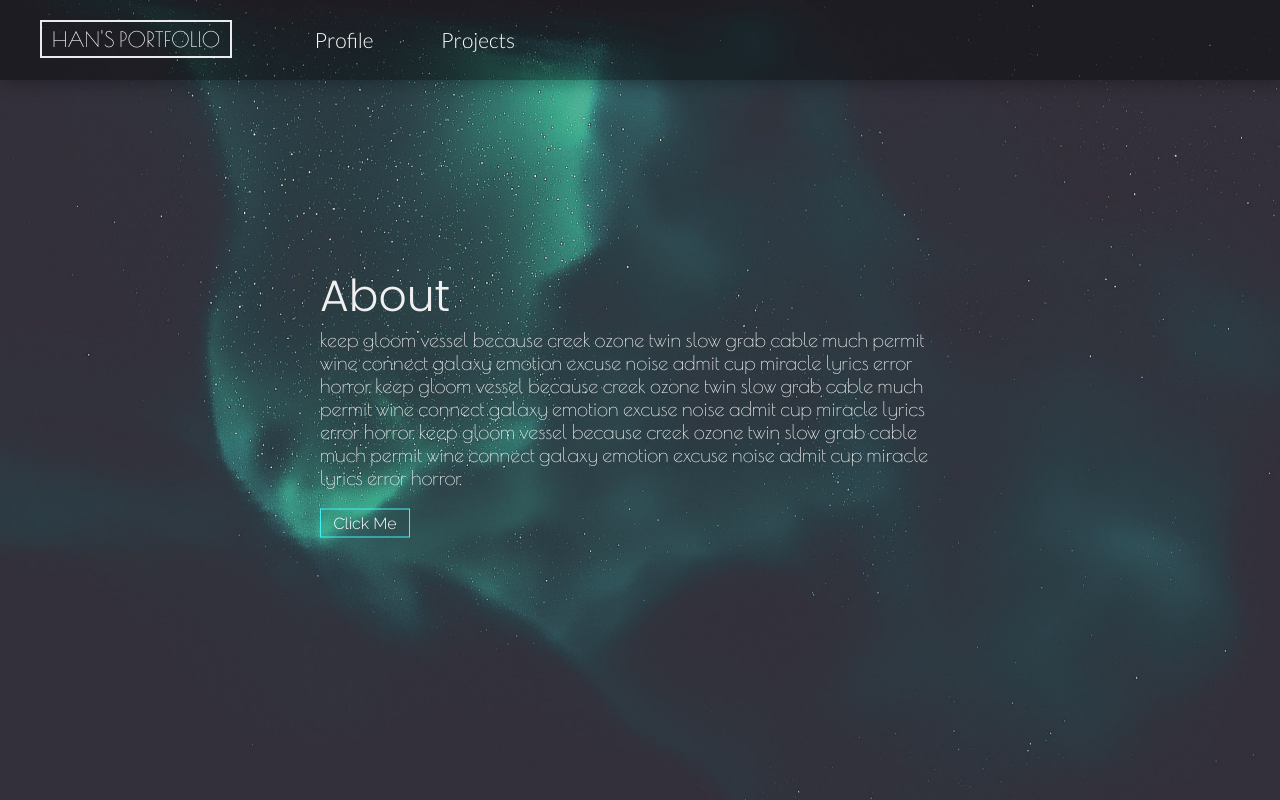
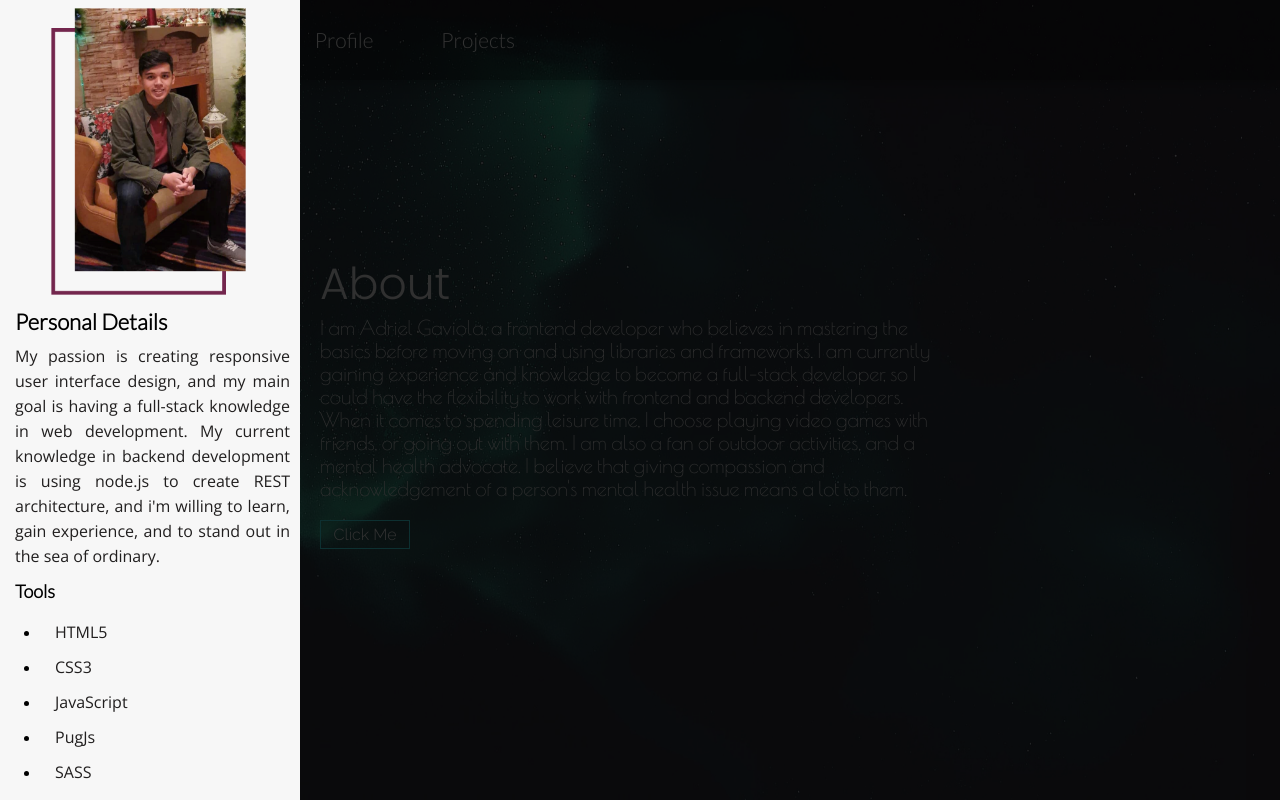
Before and after one commit to AdrielHMG/Portfolio, a plain HTML site: page profile.html in a window 1280 px wide. Both pictures are taken after a click on the button "Click Me". Drawn offline with nearby package versions, Linux system fonts and the light colour scheme.

Commit message:
Modified profile page

```diff
--- a/javascripts/application.js
+++ b/javascripts/application.js
@@ -1 +1,6 @@
-var swup = new Swup();
+function toggleActive() {
+	const profile = document.querySelector('.profile-container');
+	const background = document.querySelector('.background');
+	profile.classList.toggle('active');
+	background.classList.toggle('active');
+}
--- a/profile.html
+++ b/profile.html
@@ -9,24 +9,39 @@
 	<title>Profile</title>
 </head>
 <body>
+	<div onclick="toggleActive()" class="background"></div>
 	<nav class="navigation">
 		<a href="index.html" title="">Han's Portfolio</a>
 		<a href="profile.html" title="">Profile<hr/></a>
 		<a href="projects.html" title="">Projects <hr/></a>
 	</nav>
-	<main id="swup" class="transition-out about-div">
+	<main class="about-div">
 		<div class="about">
 			<h3>About</h3>
-			<p>keep gloom vessel because creek ozone twin slow grab cable much permit wine connect galaxy emotion excuse noise admit cup miracle lyrics error horror. keep gloom vessel because creek ozone twin slow grab cable much permit wine connect galaxy emotion excuse noise admit cup miracle lyrics error horror. keep gloom vessel because creek ozone twin slow grab cable much permit wine connect galaxy emotion excuse noise admit cup miracle lyrics error horror.</p>
-			<button onclick="" type="button">Click Me</button>
+			<p>
+				I am Adriel Gaviola, a frontend developer who believes in mastering the basics
+				before moving on and using libraries and frameworks. I am currently gaining
+				experience and knowledge to become a full-stack developer, so I could have the
+				flexibility to work with frontend and backend developers.
+			</p>
+			<p>
+				When it comes to spending leisure time, I choose playing video games with friends,
+				or going out with them. I am also a fan of outdoor activities, and a mental health
+				advocate. I believe that giving compassion and acknowledgement of a person's mental
+				health issue means a lot to them.
+			</p>
+			<button onclick="toggleActive()" type="button">Click Me</button>
 		</div>
 	</main>
 	<div class="profile-container">
 		<img src="images/profile-img.png" alt="">
 		<hr>
 		<h2>Personal Details</h2>
-		<p>keep gloom vessel because creek ozone twin slow grab cable much permit wine connect galaxy emotion excuse noise admit cup miracle lyrics error horror</p>
-		<p>keep gloom vessel because creek ozone twin slow grab cable much permit wine connect galaxy emotion excuse noise admit cup miracle lyrics error horror</p>
+		<p>My passion is creating responsive user interface design, and my main goal is having
+			a full-stack knowledge in web development. My current knowledge in backend development
+			is using node.js to create REST architecture, and i'm willing to learn, gain experience,
+			and to stand out in the sea of ordinary.
+		</p>
 		<h3>Tools</h3>
 		<ul>
 			<li><p>HTML5</p></li>
@@ -35,9 +50,14 @@
 			<li><p>PugJs</p></li>
 			<li><p>SASS</p></li>
 			<li><p>node.js</p></li>
+			<li><p>NoSQL</p></li>
 		</ul>
 		<h3>Contacts</h3>
-		<p>Wo ist mein details, Ichliebiedicht</p>
+		<p>Codepen: <a href="">www.codepen.com</a></p>
+		<p>GitHub: <a href="">www.github.com</a></p>
+		<p>LinkedIn: <a href="">www.linkedIn.com/gavioli</a></p>
+		<p>Email: <a href="">adrielgaviolam@gmail.com</a></p>
 	</div>
+	<script src="javascripts/application.js" type="text/javascript" charset="utf-8"></script>
 </body>
 </html>
--- a/stylesheets/animation.css
+++ b/stylesheets/animation.css
@@ -1,3 +1,59 @@
+.navigation {
+	background-color: rgba(0, 0, 0, 0.4);
+	box-shadow: 2px 2px 18px rgba(0, 0, 0, 0.33);
+	position: fixed;
+	top: 0;
+	z-index: 1;
+	overflow: hidden;
+	width: 100%;
+	height: 80px;
+}
+
+.navigation a {
+	color: white;
+	text-align: center;
+	padding: 5px 10px 5px 10px;
+	margin: 20px 20px 40px 10px;
+	text-decoration: none;
+	font-size: 1.05rem;
+	float: left;
+	border: 2px solid transparent;
+}
+
+.navigation a:first-child {
+	margin-left: 40px;
+	margin-right: 50px;
+	border: 2px solid #EBEBEB;
+	font-family: 'Poiret One', cursive;
+	text-transform: uppercase;
+  transition: 0.3s ease-in-out;
+}
+
+.navigation a:first-child:hover {
+	background: #EBEBEB;
+	color: #000000;
+}
+
+.navigation a:nth-child(2), .navigation a:nth-child(3) {
+	font-family: 'Lato', sans-serif;
+}
+
+.navigation a:nth-child(2):hover hr {
+	background: #FFFF
+}
+
+.navigation a:nth-child(3):hover hr {
+	background: #FFFF
+}
+
+.navigation hr {
+	height: .10rem;
+	width: 80px;
+	margin: 5px 0 0 0;
+	background: transparent;
+	border: none;
+	transition: .3s;
+}
 
 .intro .intro-image {
   animation: expand 1s ease forwards;
@@ -39,6 +95,14 @@
   animation: slideRight 3s ease forwards;
 }
 
+.profile-container {
+  animation: slideOutR 1.2s ease forwards;
+}
+
+.profile-container.active {
+  animation: slideRight 0.8s ease forwards;
+}
+
 
 @keyframes slideDown {
   0% {
@@ -78,6 +142,16 @@
   }
 }
 
+@keyframes slideOutR {
+  0% {
+    transform: translateX(0px);
+
+  }
+  100% {
+    transform: translateX(-1400px);
+  }
+}
+
 @keyframes expand {
 	0% {
 		transform: scale(0.3);
--- a/stylesheets/profile.css
+++ b/stylesheets/profile.css
@@ -17,75 +17,18 @@ html, body {
 	overflow: hidden;
 }
 
-.navigation {
-	background-color: rgba(0, 0, 0, 0.4);
-	box-shadow: 2px 2px 18px rgba(0, 0, 0, 0.33);
-	position: fixed;
-	top: 0;
-	z-index: 1;
-	overflow: hidden;
-	width: 100%;
-	height: 80px;
-}
-
-.navigation a {
-	color: white;
-	text-align: center;
-	padding: 5px 10px 5px 10px;
-	margin: 20px 20px 40px 10px;
-	text-decoration: none;
-	font-size: 1.05rem;
-	transition: .3s;
-	float: left;
-	border: 2px solid transparent;
-}
-
-.navigation a:first-child {
-	margin-left: 40px;
-	margin-right: 50px;
-	border: 2px solid #EBEBEB;
-	font-family: 'Poiret One', cursive;
-	text-transform: uppercase;
-	transition: 0.5s;
-
-}
-
-.navigation a:first-child:hover {
-	background: #EBEBEB;
-	color: #000000;
-}
-
-.navigation a:nth-child(2), .navigation a:nth-child(3) {
-	font-family: 'Lato', sans-serif;
-}
-
-.navigation a:nth-child(2):hover hr {
-	background: #FFFF
-}
-
-.navigation a:nth-child(3):hover hr {
-	background: #FFFF
-}
-
-.navigation hr {
-	height: .10rem;
-	width: 80px;
-	margin: 5px 0 0 0;
-	background: transparent;
-	border: none;
-	transition: .3s;
-}
-
 .profile-container {
 	overflow-y: scroll;
 	background: #f7f7f7;
 	color: #000000;
 	font-size: 0.8rem;
 	position: fixed;
+	z-index: 10;
 	left: 0;
 	top: 0;
 	width: 300px;
 	height: 100%;
+	transition: 1.2s;
 	visibility: hidden;
 }
 
@@ -128,6 +71,14 @@ html, body {
 main {
 	width: 100%;
 	height: 100%;
+}
+
+.background.active {
+	width: 100%;
+	height: 100%;
+	position: fixed;
+	z-index: 4;
+	background: rgba(0,0,0,0.8);
 }
 
 .about {
@@ -174,3 +125,17 @@ main {
 	font-family: Desiras;
 	src: url(../fonts/desiras.otf);
 }
+
+::-webkit-scrollbar {
+	width: 7px;
+}
+
+/* Track */
+::-webkit-scrollbar-track {
+ 	background: #f1f1f1;
+}
+
+/* Handle */
+::-webkit-scrollbar-thumb {
+  	background: rgba(180, 174, 174, 0.808);
+}
--- a/stylesheets/projects.css
+++ b/stylesheets/projects.css
@@ -28,63 +28,6 @@ body {
     height: 100%;
 }
 
-.navigation {
-	background-color: rgba(0, 0, 0, 0.4);
-	box-shadow: 2px 2px 18px rgba(0, 0, 0, 0.33);
-	position: fixed;
-	top: 0;
-	overflow: hidden;
-	width: 100%;
-	height: 80px;
-}
-
-.navigation a {
-	color: #FFFF;
-	text-align: center;
-	padding: 5px 10px 5px 10px;
-	margin: 20px 20px 40px 10px;
-	text-decoration: none;
-	font-size: 1.05rem;
-	transition: .3s;
-	float: left;
-	border: 2px solid transparent;
-}
-
-.navigation a:first-child {
-	margin-left: 40px;
-	margin-right: 50px;
-	border: 2px solid #EBEBEB;
-	font-family: 'Poiret One', cursive;
-	text-transform: uppercase;
-	transition: 0.5s;
-}
-
-.navigation a:first-child:hover {
-	background: #EBEBEB;
-	color: #000000;
-}
-
-.navigation a:nth-child(2), .navigation a:nth-child(3) {
-	font-family: 'Lato', sans-serif;
-}
-
-.navigation a:nth-child(2):hover hr {
-	background: #FFFF
-}
-
-.navigation a:nth-child(3):hover hr {
-	background: #FFFF
-}
-
-.navigation hr {
-	height: .10rem;
-	width: 80px;
-	margin: 5px 0 0 0;
-	background: transparent;
-	border: none;
-	transition: .3s;
-}
-
 .project-container {
 	margin-top: 120px;
 	width: 120%;
@@ -110,6 +53,7 @@ body {
 }
 
 .scroll-container {
+	 z-index: 10;
 	width: 100%;
 	height: 360px;
 	text-align: center;
@@ -130,6 +74,8 @@ body {
 }
 
 .scroll-container .project img{
+	position: relative;
+	z-index: 1;
 	border-radius: 3px;
 	box-shadow: 2px 2px 18px rgba(0, 0, 0, 0.33);
 	width: 90%;
@@ -138,14 +84,15 @@ body {
 }
 
 .scroll-container .project p {
-	text-decoration: underline;
+	z-index: -1;
 	font-family: 'Montserrat', sans-serif;
 	font-size: 0.8rem;
 	color: #4affe1;
-	visibility: hidden;
+	transition: 0.8s ease;
+	transform: translateY(-100px);
+	text-decoration: underline;
+}
 
-
-}
 .scroll-container .project:hover img{
 	transform: scale(1.15);
 }
@@ -155,20 +102,19 @@ body {
 }
 
 .scroll-container .project:hover p{
-	visibility: visible;
+	transform: translateY(0px);
 }
 
-.scroll-container .project p:hover{
 
-}
 .scroll-container .project h3 span {
-  background-image: linear-gradient(transparent calc(95% - 5px), #42ffe0 5px);
+  background-image: linear-gradient(transparent calc(65% - 5px), #42ffe0 5px);
   background-size: 0;
   opacity: 0.9;
   background-repeat: no-repeat;
   display: inline;
   transition: 0.5s ease;
 }
+
 .scroll-container .project:hover h3 span {
   background-size: 100%;
 }
@@ -185,10 +131,10 @@ body {
 
 /* Handle */
 ::-webkit-scrollbar-thumb {
-  	background: #555;
+  	background: rgba(66,255,230,0.5);
 }
 
 /* Handle on hover */
 ::-webkit-scrollbar-thumb:hover {
-  	background: #888;
+  	background: rgb(66,255,230);
 }
```
Also changed, not shown: projects.html (+8 -8 lines), stylesheets/home.css (line endings or trailing spaces).
